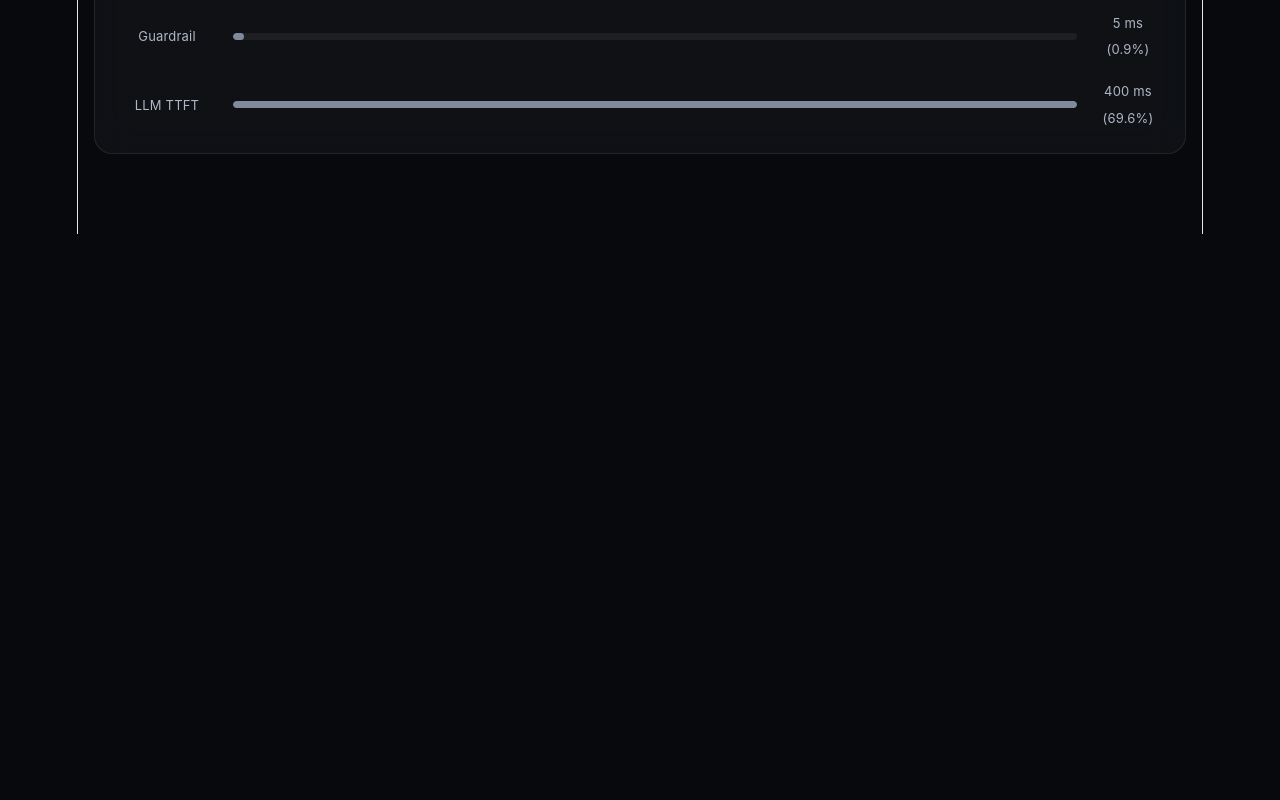
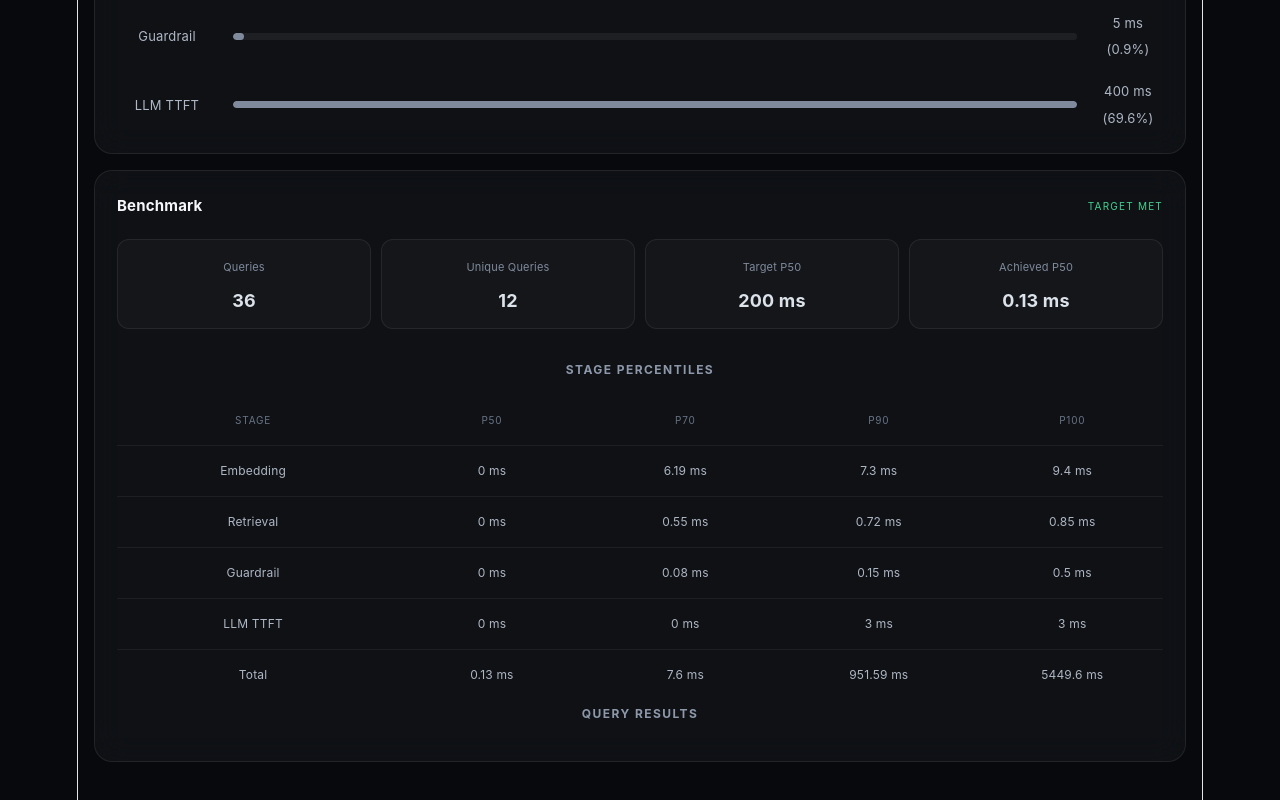
Before and after one commit to evaslucifer/voice-rag-goa-2026, a React (Vite) app in the folder frontend/: page / in a window 1280 px wide. Shown: the part 1495-2295 px from the top of the page. Before the commit the page ends 1729 px from the top, so only its background shows below. Built offline with nearby package versions, Linux system fonts and the light colour scheme.

Commit message:
feat(ui): add benchmark dashboard

```diff
--- a/frontend/src/App.css
+++ b/frontend/src/App.css
@@ -271,6 +271,16 @@ button {
     grid-template-columns: 80px 1fr 60px;
     gap: 10px;
   }
+  .benchmark-summary {
+    grid-template-columns: repeat(2, 1fr);
+  }
+
+  .benchmark-row {
+    grid-template-columns: 1.3fr repeat(4, minmax(55px, 1fr));
+    gap: 6px;
+
+    font-size: 10px;
+  }
 }
 .mic-button.recording {
   transform: scale(1.08);
@@ -376,3 +386,88 @@ button {
   font-size: 10px;
   color: #687486;
 }
+
+.benchmark-panel {
+  margin-top: 16px;
+}
+
+.benchmark-status {
+  font-size: 10px;
+  letter-spacing: 0.12em;
+  color: #7f8b9d;
+}
+
+.benchmark-status-success {
+  color: #42d392;
+}
+
+.benchmark-summary {
+  display: grid;
+  grid-template-columns: repeat(4, 1fr);
+  gap: 10px;
+  margin-bottom: 28px;
+}
+
+.benchmark-stat {
+  padding: 14px;
+
+  border: 1px solid rgba(255, 255, 255, 0.07);
+  border-radius: 12px;
+
+  background: rgba(255, 255, 255, 0.025);
+}
+
+.benchmark-stat span {
+  display: block;
+  margin-bottom: 8px;
+
+  color: #7f8b9d;
+  font-size: 11px;
+}
+
+.benchmark-stat strong {
+  color: #dce2ea;
+  font-size: 18px;
+}
+
+.benchmark-section-header {
+  margin-bottom: 12px;
+}
+
+.benchmark-section-header h4 {
+  margin: 0;
+
+  color: #8d99aa;
+  font-size: 12px;
+  letter-spacing: 0.12em;
+  text-transform: uppercase;
+}
+
+.benchmark-table {
+  display: flex;
+  flex-direction: column;
+}
+
+.benchmark-row {
+  display: grid;
+  grid-template-columns: 1.5fr repeat(4, 1fr);
+  gap: 12px;
+
+  padding: 12px 0;
+
+  border-bottom: 1px solid rgba(255, 255, 255, 0.06);
+
+  color: #aeb7c5;
+  font-size: 12px;
+}
+
+.benchmark-row:last-child {
+  border-bottom: none;
+}
+
+.benchmark-row-header {
+  color: #687486;
+  font-size: 10px;
+  letter-spacing: 0.08em;
+  text-transform: uppercase;
+}
--- a/frontend/src/App.jsx
+++ b/frontend/src/App.jsx
@@ -8,6 +8,7 @@ import Waveform from "./components/Waveform";
 import TranscriptPanel from "./components/TranscriptPanel";
 import AnswerPanel from "./components/AnswerPanel";
 import LatencyPanel from "./components/LatencyPanel";
+import BenchmarkPanel from "./components/BenchmarkPanel";
 const mockCitations = [
   {
     id: "source-1",
@@ -30,6 +31,52 @@ const mockLatency = {
   llm: 400,
   total: 575,
 };
+
+const mockBenchmark = {
+  total_queries_executed: 36,
+  unique_queries_count: 12,
+  target_p50_ms: 200,
+  achieved_p50_ms: 0.13,
+  target_met: true,
+
+  stage_percentiles_ms: {
+    embedding: {
+      p50: 0,
+      p70: 6.19,
+      p90: 7.3,
+      p100: 9.4,
+    },
+
+    retrieval: {
+      p50: 0,
+      p70: 0.55,
+      p90: 0.72,
+      p100: 0.85,
+    },
+
+    guardrail: {
+      p50: 0,
+      p70: 0.08,
+      p90: 0.15,
+      p100: 0.5,
+    },
+
+    llm_ttft: {
+      p50: 0,
+      p70: 0,
+      p90: 3,
+      p100: 3,
+    },
+
+    total: {
+      p50: 0.13,
+      p70: 7.6,
+      p90: 951.59,
+      p100: 5449.6,
+    },
+  },
+};
+
 
 function App() {
   const { recordingState, error, audioLevel, startRecording, stopRecording } =
@@ -87,6 +134,7 @@ function App() {
         </section>
 
         <LatencyPanel latency={mockLatency} />
+        <BenchmarkPanel benchmark={mockBenchmark} />
       </main>
     </div>
   );
--- /dev/null
+++ b/frontend/src/components/BenchmarkPanel.jsx
@@ -0,0 +1,146 @@
+const stageLabels = {
+  embedding: "Embedding",
+  retrieval: "Retrieval",
+  guardrail: "Guardrail",
+  llm_ttft: "LLM TTFT",
+  total: "Total",
+};
+
+const percentileLabels = [
+  { key: "p50", label: "P50" },
+  { key: "p70", label: "P70" },
+  { key: "p90", label: "P90" },
+  { key: "p100", label: "P100" },
+];
+
+function BenchmarkPanel({ benchmark = null }) {
+  if (!benchmark) {
+    return (
+      <section className="panel benchmark-panel">
+        <div className="panel-header">
+          <h3>Benchmark</h3>
+          <span className="panel-status">NO DATA</span>
+        </div>
+
+        <p className="placeholder">Benchmark results will appear here.</p>
+      </section>
+    );
+  }
+
+  const {
+    total_queries_executed,
+    unique_queries_count,
+    target_p50_ms,
+    achieved_p50_ms,
+    target_met,
+    stage_percentiles_ms = {},
+  } = benchmark;
+
+  return (
+    <section className="panel benchmark-panel">
+      <div className="panel-header">
+        <h3>Benchmark</h3>
+
+        <span
+          className={`benchmark-status ${
+            target_met ? "benchmark-status-success" : ""
+          }`}
+        >
+          {target_met ? "TARGET MET" : "TARGET MISSED"}
+        </span>
+      </div>
+
+      <div className="benchmark-summary">
+        <div className="benchmark-stat">
+          <span>Queries</span>
+          <strong>{total_queries_executed}</strong>
+        </div>
+
+        <div className="benchmark-stat">
+          <span>Unique Queries</span>
+          <strong>{unique_queries_count}</strong>
+        </div>
+
+        <div className="benchmark-stat">
+          <span>Target P50</span>
+          <strong>{target_p50_ms} ms</strong>
+        </div>
+
+        <div className="benchmark-stat">
+          <span>Achieved P50</span>
+          <strong>{achieved_p50_ms} ms</strong>
+        </div>
+      </div>
+
+      <div className="benchmark-percentiles">
+        <div className="benchmark-section-header">
+          <h4>Stage Percentiles</h4>
+        </div>
+
+        <div className="benchmark-table">
+          <div className="benchmark-row benchmark-row-header">
+            <span>Stage</span>
+
+            {percentileLabels.map((percentile) => (
+              <span key={percentile.key}>{percentile.label}</span>
+            ))}
+          </div>
+
+          {Object.entries(stageLabels).map(([key, label]) => {
+            const stage = stage_percentiles_ms[key];
+
+            if (!stage) {
+              return null;
+            }
+
+            return (
+              <div className="benchmark-row" key={key}>
+                <span>{label}</span>
+
+                {percentileLabels.map((percentile) => (
+                  <span key={percentile.key}>{stage[percentile.key]} ms</span>
+                ))}
+              </div>
+            );
+          })}
+        </div>
+      </div>
+      <div className="benchmark-query-section">
+        <div className="benchmark-section-header">
+          <h4>Query Results</h4>
+        </div>
+
+        <div className="benchmark-query-list">
+          {benchmark.query_details?.map((query, index) => (
+            <article
+              className="benchmark-query-card"
+              key={`${query.language}-${query.query}-${index}`}
+            >
+              <div className="benchmark-query-header">
+                <span className="benchmark-query-number">{index + 1}</span>
+
+                <span className="benchmark-query-language">
+                  {query.language.toUpperCase()}
+                </span>
+              </div>
+
+              <p className="benchmark-query-text">{query.query}</p>
+
+              <div className="benchmark-query-metrics">
+                <span>
+                  Confidence: {(query.confidence_score * 100).toFixed(0)}%
+                </span>
+
+                <span>Citations: {query.citations_count}</span>
+
+                <span>Avg: {query.avg_latency_ms} ms</span>
+              </div>
+            </article>
+          ))}
+        </div>
+      </div>
+    </section>
+  );
+}
+
+export default BenchmarkPanel;
```
